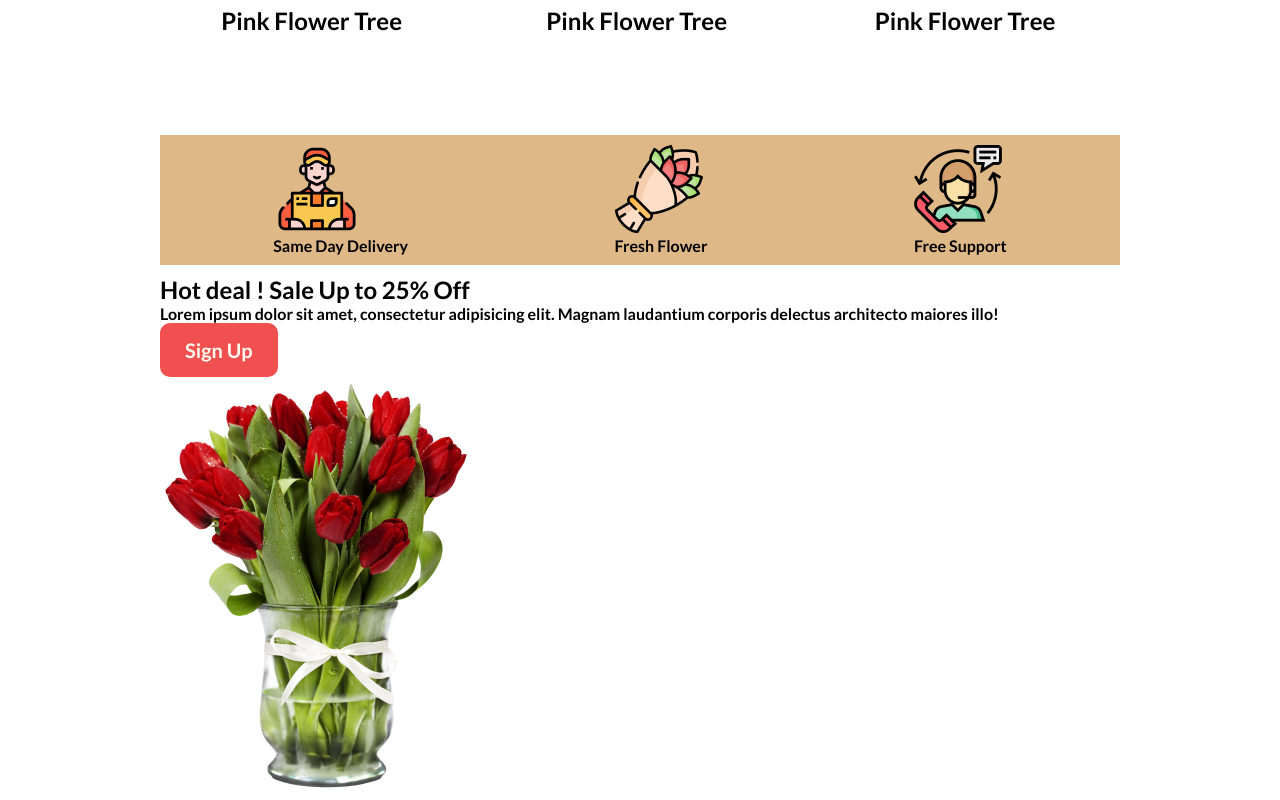
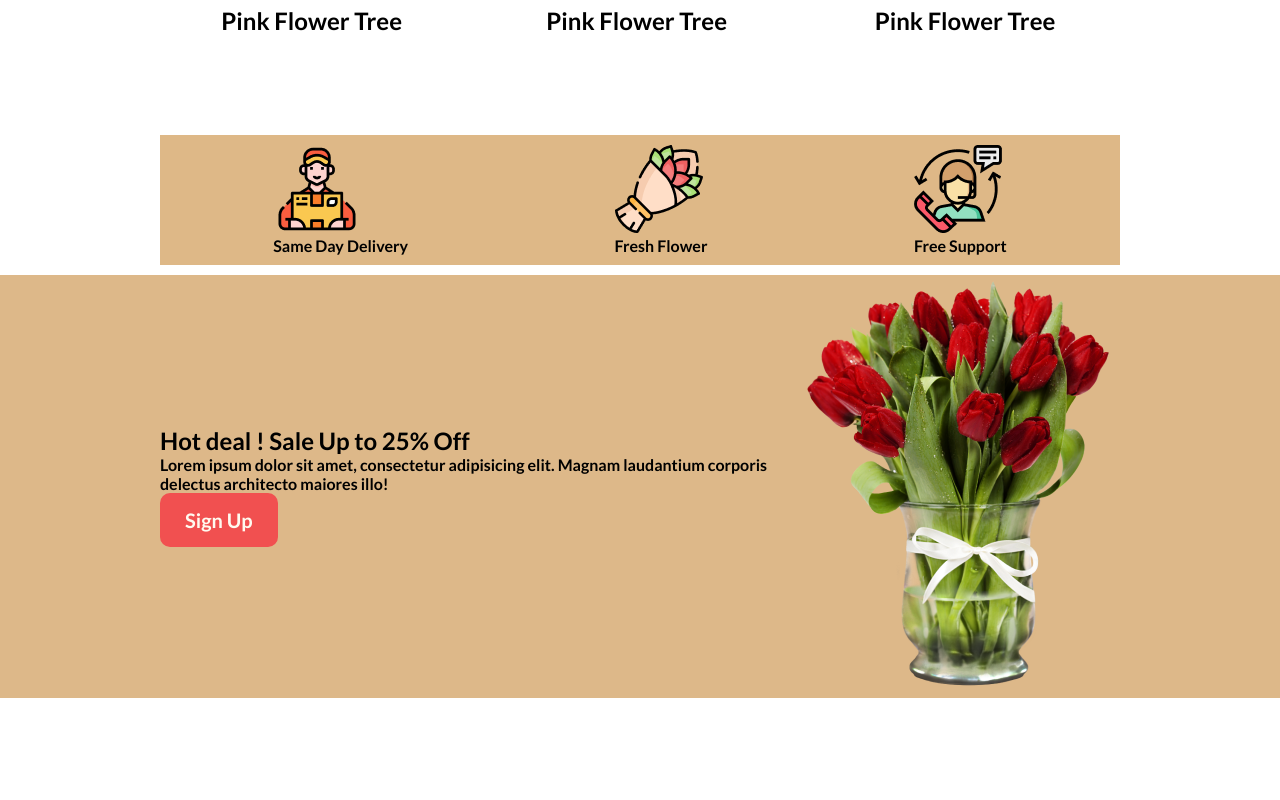
Before and after one commit to mdruman079/flower-shop, a plain HTML site: page index.html in a window 1280 px wide. Shown: the part 1450-2250 px from the top of the page. After the commit the page ends 2148 px from the top, so only its background shows below. Drawn offline with Linux system fonts and the light colour scheme.

Commit message:
added hot deal

```diff
--- a/index.html
+++ b/index.html
@@ -75,7 +75,7 @@
             </div>
         </section>
         <section class="hot-deal">
-            <div class="container">
+            <div class="container hot-deal-main">
                 <div class="hot-deal-text">
                     <h2>Hot deal ! Sale Up to 25% Off</h2>
                     <p>Lorem ipsum dolor sit amet, consectetur adipisicing elit. Magnam laudantium corporis delectus architecto maiores illo!</p>
--- a/styles/style.css
+++ b/styles/style.css
@@ -38,7 +38,7 @@ button:hover {
   font-weight: 800;
 }
 
-header {
+header, .hot-deal {
   background-color: rgb(221, 184, 137);
 }
 
@@ -109,3 +109,8 @@ header {
   padding: 10px;
   margin: 0px 0px 10px 0px;
 }
+.hot-deal-main{
+display: flex;
+justify-content: space-around;
+align-items: center;
+}
```
